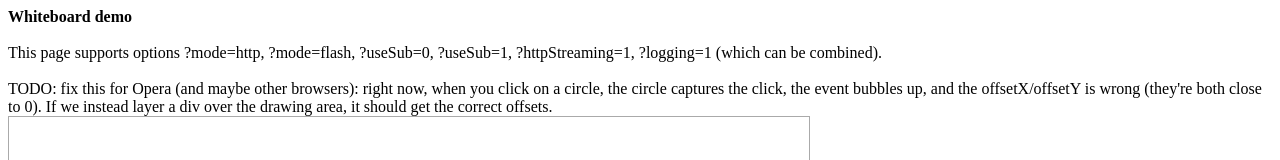
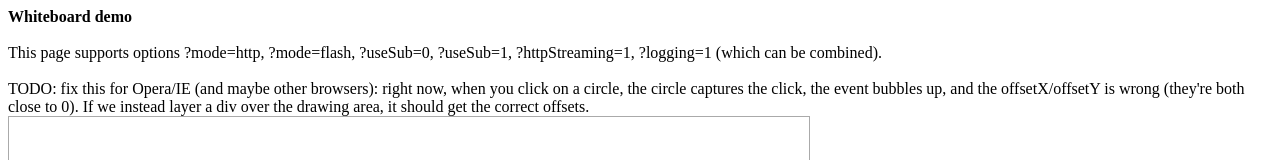
Before and after one commit to ludiosarchive/DemosMinerva, a plain HTML site: page browsernode/whiteboard.html in a window 1280 px wide. Shown: the top 160 px of the page. Drawn offline with Linux system fonts and the light colour scheme; files whose address does not match are found by name.

Commit message:
Whiteboard demo: Clarify a TODO.

```diff
--- a/browsernode/whiteboard.html
+++ b/browsernode/whiteboard.html
@@ -19,7 +19,7 @@
 This page supports options ?mode=http, ?mode=flash, ?useSub=0, ?useSub=1,
 ?httpStreaming=1, ?logging=1 (which can be combined).<br><br>
 
-TODO: fix this for Opera (and maybe other browsers): right now, when
+TODO: fix this for Opera/IE (and maybe other browsers): right now, when
 you click on a circle, the circle captures the click, the event bubbles up,
 and the offsetX/offsetY is wrong (they're both close to 0).  If we instead
 layer a div over the drawing area, it should get the correct offsets.
```
Also changed, not shown: browsernode/whiteboard_dev.html (+1 -1 lines).
